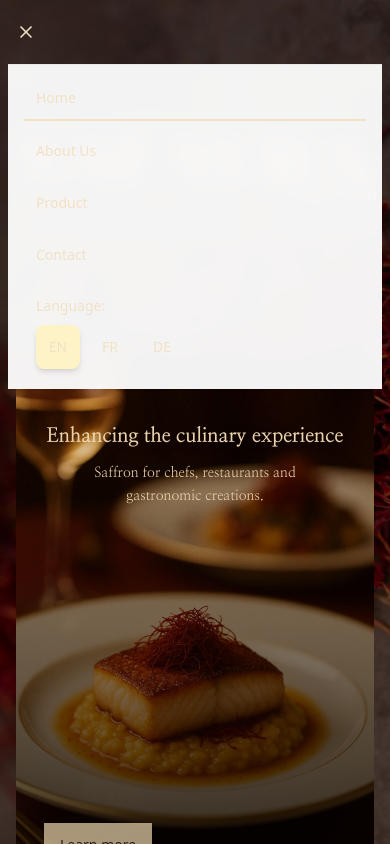
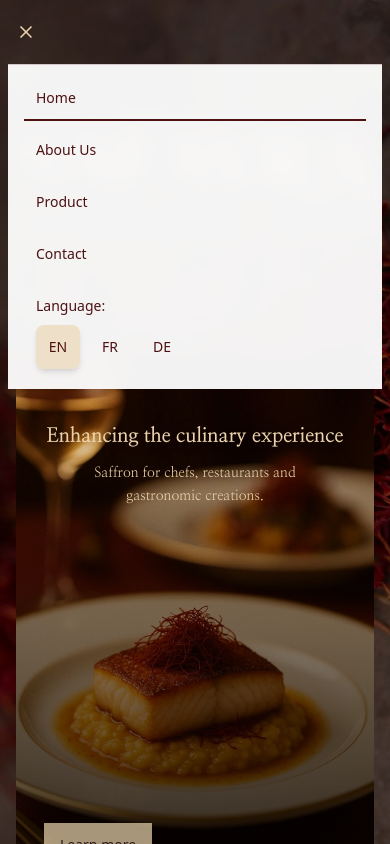
Before and after one commit to croftseli/safayra, a React (Vite) app: page / in a window 390 px wide. Both pictures are taken after a click on the button 30 px from the left and 32 px from the top of the page. Shown: the top 844 px of the page. Built offline with nearby package versions, Linux system fonts and the light colour scheme; a web font is replaced by a local one.

Commit message:
changing mobile navbar colors

```diff
--- a/src/components/Header.jsx
+++ b/src/components/Header.jsx
@@ -23,7 +23,6 @@ const Header = ({
 
   const positionClass = "fixed";
 
-  // Handle mouse enter for the language toggle
   const handleMouseEnter = () => {
     if (dropdownTimeout) {
       clearTimeout(dropdownTimeout);
@@ -32,17 +31,13 @@ const Header = ({
     setShowDropdown(true);
   };
 
-  // Handle mouse leave for the language toggle
   const handleMouseLeave = () => {
     const timeout = setTimeout(() => {
-      if (!isDropdownHovered) {
-        setShowDropdown(false);
-      }
-    }, 200); // 200ms delay before closing
+      if (!isDropdownHovered) setShowDropdown(false);
+    }, 200);
     setDropdownTimeout(timeout);
   };
 
-  // Handle mouse enter for the dropdown menu
   const handleDropdownMouseEnter = () => {
     setIsDropdownHovered(true);
     if (dropdownTimeout) {
@@ -51,12 +46,9 @@ const Header = ({
     }
   };
 
-  // Handle mouse leave for the dropdown menu
   const handleDropdownMouseLeave = () => {
     setIsDropdownHovered(false);
-    const timeout = setTimeout(() => {
-      setShowDropdown(false);
-    }, 200); // 200ms delay before closing
+    const timeout = setTimeout(() => setShowDropdown(false), 200);
     setDropdownTimeout(timeout);
   };
 
@@ -64,6 +56,7 @@ const Header = ({
     { id: "home", label: { en: "Home", fr: "Accueil", de: "Startseite" } },
     { id: "about", label: { en: "About Us", fr: "À propos", de: "Über uns" } },
     { id: "logo", isLogo: true },
+    // NOTE: if your route is "products", change this id to "products"
     { id: "product", label: { en: "Product", fr: "Produit", de: "Produkt" } },
     { id: "contact", label: { en: "Contact", fr: "Contact", de: "Kontakt" } },
   ];
@@ -74,25 +67,24 @@ const Header = ({
     { code: "de", name: "Deutsch" },
   ];
 
-  const currentLang = languages.find((lang) => lang.code === language);
-  const otherLangs = languages.filter((lang) => lang.code !== language);
+  const currentLang = languages.find((l) => l.code === language);
+  const otherLangs = languages.filter((l) => l.code !== language);
 
   return (
     <header
-      className={`${positionClass} top-0 left-0 right-0 z-50 w-full transition-all duration-300
-        ${
-          isScrolled || !overHero
-            ? "backdrop-blur-md shadow-lg"
-            : "bg-transparent"
-        }`}
+      className={`${positionClass} top-0 left-0 right-0 z-50 w-full transition-all duration-300 ${
+        isScrolled || !overHero
+          ? "backdrop-blur-md shadow-lg"
+          : "bg-transparent"
+      }`}
     >
       <div className="max-w-7xl mx-auto px-2 xs:px-4 sm:px-6 lg:px-8 relative">
         <div className="flex items-center h-16 xs:h-18 sm:h-20">
-          {/* Mobile Menu Button (Visible on Mobile) */}
+          {/* Mobile Menu Button */}
           <button
             onClick={() => setMobileMenuOpen(!mobileMenuOpen)}
-            className="md:hidden p-2 rounded-lg hover:bg-amber-50 transition-all duration-300"
-            style={{ color: "#f1e1c6" }}
+            className="md:hidden p-2 rounded-lg transition-all duration-300 text-brand hover:bg-amber-50"
+            aria-label="Toggle menu"
           >
             {mobileMenuOpen ? (
               <X className="w-5 h-5 xs:w-6 xs:h-6" />
@@ -114,12 +106,11 @@ const Header = ({
                 ) : (
                   <button
                     onClick={() => setActiveTab(item.id)}
-                    className={`px-3 lg:px-4 py-2 font-medium transition-all duration-300 text-sm lg:text-base ${
+                    className={`px-3 lg:px-4 py-2 font-medium transition-all duration-300 text-sm lg:text-base text-brand ${
                       activeTab === item.id
-                        ? "border-b-2 border-[#f1e1c6]"
-                        : "hover:border-b-2 hover:border-[#f1e1c6]"
+                        ? "border-b-2 border-brand"
+                        : "hover:border-b-2 hover:border-brand"
                     }`}
-                    style={{ color: "#f1e1c6" }}
                   >
                     {item.label[language]}
                   </button>
@@ -128,23 +119,28 @@ const Header = ({
             ))}
           </nav>
 
-          {/* Language Toggle (Positioned further right) */}
+          {/* Language Toggle */}
           <div
-            className="absolute right-0 xs:right-0 sm:right-2 md:right-0 top-1/2 transform -translate-y-1/2"
+            className="absolute right-0 xs:right-0 sm:right-2 md:right-0 top-1/2 -translate-y-1/2"
             onMouseEnter={handleMouseEnter}
             onMouseLeave={handleMouseLeave}
           >
             <button
-              className="p-1 xs:p-1.5 sm:p-2 rounded-lg transition-all duration-300 text-sm xs:text-base font-medium hover:bg-amber-50"
-              style={{ color: "#f1e1c6" }}
+              className={`p-1 xs:p-1.5 sm:p-2 rounded-lg transition-all duration-200 text-sm xs:text-base font-medium hover:bg-amber-50 ${
+                showDropdown ? "text-[#4d1112]" : "text-brand"
+              }`}
+              aria-haspopup="menu"
+              aria-expanded={showDropdown}
             >
               {language.toUpperCase()}
             </button>
+
             {showDropdown && (
               <div
                 className="absolute right-0 mt-2 w-32 bg-white shadow-lg rounded-lg py-2 z-50"
                 onMouseEnter={handleDropdownMouseEnter}
                 onMouseLeave={handleDropdownMouseLeave}
+                role="menu"
               >
                 {otherLangs.map((lang) => (
                   <button
@@ -153,8 +149,8 @@ const Header = ({
                       setLanguage(lang.code);
                       setShowDropdown(false);
                     }}
-                    className="flex items-center px-4 py-2 text-sm hover:bg-amber-50 w-full"
-                    style={{ color: "#f1e1c6" }}
+                    className="flex items-center px-4 py-2 text-sm w-full text-[#4d1112] hover:bg-amber-50"
+                    role="menuitem"
                   >
                     {lang.code.toUpperCase()}
                   </button>
@@ -166,7 +162,7 @@ const Header = ({
 
         {/* Mobile Navigation Menu */}
         {mobileMenuOpen && (
-          <div className="md:hidden border-t border-gray-200 bg-white/95 backdrop-blur-md">
+          <div className="md:hidden border-t border-[#4d1112]/20 bg-white/95 backdrop-blur-md">
             <nav className="w-full px-4 xs:px-6 py-3 xs:py-4 space-y-2">
               {navItems
                 .filter((item) => !item.isLogo)
@@ -177,35 +173,35 @@ const Header = ({
                       setActiveTab(item.id);
                       setMobileMenuOpen(false);
                     }}
-                    className={`w-full text-left px-3 xs:px-4 py-2 xs:py-3 font-medium transition-all duration-300 text-sm xs:text-base ${
+                    className={`w-full text-left px-3 xs:px-4 py-2 xs:py-3 font-medium transition-all duration-300 text-sm xs:text-base text-[#4d1112] ${
                       activeTab === item.id
-                        ? "border-b-2 border-[#f1e1c6]"
-                        : "hover:border-b-2 hover:border-[#f1e1c6]"
+                        ? "border-b-2 border-[#4d1112]"
+                        : "border-b-2 border-transparent hover:border-[#4d1112]"
                     }`}
-                    style={{ color: "#f1e1c6" }}
                   >
                     {item.label[language]}
                   </button>
                 ))}
+
               {/* Mobile Language Options */}
               <div className="px-3 xs:px-4 py-2 xs:py-3">
-                <span
-                  className="text-sm xs:text-base font-medium"
-                  style={{ color: "#f1e1c6" }}
-                >
-                  Language:
+                <span className="text-sm xs:text-base font-medium text-[#4d1112]">
+                  {language === "fr"
+                    ? "Langue :"
+                    : language === "de"
+                    ? "Sprache:"
+                    : "Language:"}
                 </span>
                 <div className="flex space-x-2 mt-2">
                   {languages.map((lang) => (
                     <button
                       key={lang.code}
                       onClick={() => setLanguage(lang.code)}
-                      className={`p-1 xs:p-1.5 rounded-lg transition-all duration-300 text-sm xs:text-base ${
+                      className={`p-1 xs:p-1.5 rounded-lg transition-all duration-200 text-sm xs:text-base text-[#4d1112] ${
                         language === lang.code
-                          ? "bg-amber-100 shadow-md"
-                          : "hover:bg-gray-100"
+                          ? "bg-[#EBD4AD]/60 shadow-md"
+                          : "hover:bg-[#EBD4AD]/30"
                       }`}
-                      style={{ color: "#f1e1c6" }}
                     >
                       {lang.code.toUpperCase()}
                     </button>
```
